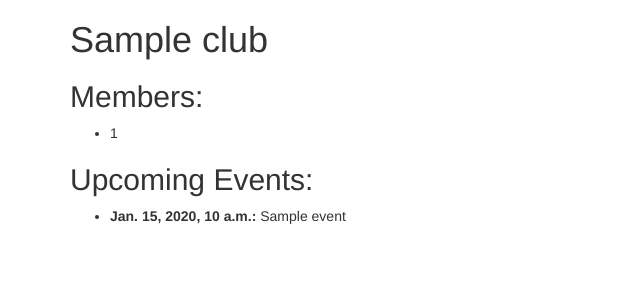
After one commit to Retzudo/club-manager, a Django app: template clubbot/clubs/templates/clubs/index.html in a window 1280 px wide. The commit adds this page. Shown: the top 300 px of the page, without its empty margins (0-640 px from the left). Run offline with Django 3.2, Linux system fonts and the light colour scheme; the template is opened without the code that fills it: most values are stand-ins (such as "Sample title", 1, 10 or a date in 2020); some libraries are stand-ins or nearby versions.

Commit message:
Displaying clubs

```diff
--- a/clubbot/clubbot/settings.py
+++ b/clubbot/clubbot/settings.py
@@ -42,6 +42,8 @@ INSTALLED_APPS = [
     'rest_framework',
     'rest_framework.authtoken',
     'core',
+    'api',
+    'clubs',
 ]
 
 MIDDLEWARE = [
--- /dev/null
+++ b/clubbot/clubs/templates/clubs/index.html
@@ -0,0 +1,31 @@
+{% extends 'core/base.html' %}
+
+{% block body %}
+    <div class="container">
+        <h1>{{ club.name }}</h1>
+
+        {% if members %}
+            <h2>Members:</h2>
+
+            <ul>
+                {% for member in members %}
+                    <li>{{ member.id }}</li>
+                {% endfor %}
+            </ul>
+        {% else %}
+            <h2><em>No Members</em></h2>
+        {% endif %}
+
+        {% if upcoming_events %}
+            <h2>Upcoming Events:</h2>
+
+            <ul>
+                {% for event in upcoming_events %}
+                    <li><strong>{{ event.date }}:</strong> {{ event.name }}</li>
+                {% endfor %}
+            </ul>
+        {% else %}
+            <h2><em>No Events</em></h2>
+        {% endif %}
+    </div>
+{% endblock %}
--- a/clubbot/core/templates/core/account.html
+++ b/clubbot/core/templates/core/account.html
@@ -1,4 +1,4 @@
-{% extends 'core/base.html' %}
+{% extends 'core/backend.html' %}
 {% load static %}
 
 {% block head %}
@@ -7,6 +7,7 @@
 {% endblock %}
 
 {% block body %}
+    {{ block.super }}
     <div class="container" id="account-app">
         <div class="row">
             <div class="col-xs-12">
@@ -33,7 +34,7 @@
             </div>
         </div>
 
-        {% include 'core/modals/new-club.html' %}
+        {% include 'core/partials/modals/new-club.html' %}
     </div>
 {% endblock %}
 
--- a/clubbot/core/templates/core/index.html
+++ b/clubbot/core/templates/core/index.html
@@ -1,6 +1,7 @@
-{% extends 'core/base.html' %}
+{% extends 'core/backend.html' %}
 
 {% block body %}
+    {{ block.super }}
     <div class="container">
         <div class="row">
             <div class="col-xs-12">
--- a/clubbot/core/templates/core/login.html
+++ b/clubbot/core/templates/core/login.html
@@ -2,6 +2,7 @@
 {% load widget_tweaks %}
 
 {% block body %}
+    {{ block.super }}
     <div class="container">
         <div class="row">
             <div class="col-xs-12 col-md-4 col-md-offset-4">
--- a/clubbot/core/templates/core/register.html
+++ b/clubbot/core/templates/core/register.html
@@ -2,6 +2,7 @@
 {% load widget_tweaks %}
 
 {% block body %}
+    {{ block.super }}
     <div class="container">
         <div class="row">
             <div class="col-xs-12 col-md-4 col-md-offset-4">
--- a/clubbot/core/urls.py
+++ b/clubbot/core/urls.py
@@ -1,4 +1,4 @@
-from django.conf.urls import url
+from django.conf.urls import url, include
 
 from core import views
 
@@ -8,4 +8,5 @@ urlpatterns = [
     url(r'^login$', views.login, name='login'),
     url(r'^logout$', views.logout, name='logout'),
     url(r'^register$', views.register, name='register'),
+    url(r'^clubs/(?P<slug>[-\w]+)', include('clubs.urls', namespace='clubs'))
 ]
```
Also changed, not shown: clubbot/clubs/urls.py (added, +7 -0 lines), clubbot/clubs/views.py (added, +13 -0 lines), clubbot/core/templates/core/backend.html (added, +47 -0 lines), clubbot/core/templates/core/base.html (+0 -40 lines), clubbot/core/templates/core/partials/modals/delete-club.html (renamed from clubbot/core/templates/core/modals/delete-club.html), clubbot/core/templates/core/partials/modals/new-club.html (renamed from clubbot/core/templates/core/modals/new-club.html).
